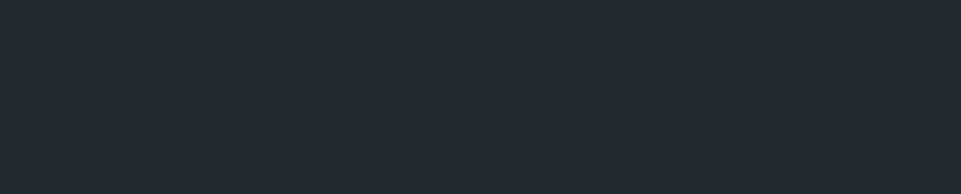
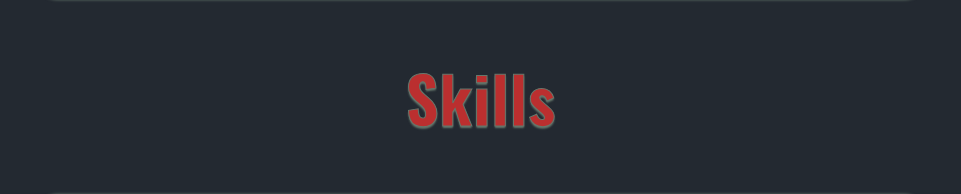
Before and after one commit to meladak286/meladak286.github.io, a Vue app: page / in a window 1280 px wide. Before the commit this address had no page. Shown: the part 550-744 px from the top of the page, without its empty margins (159-1120 px from the left). Built offline with nearby package versions, Linux system fonts and the light colour scheme.

Commit message:
Add skills view to the main page

```diff
--- a/src/App.vue
+++ b/src/App.vue
@@ -1,11 +1,24 @@
 <script setup>
-import homeView from "@src/views/HomeView.vue";
+import homeView from "./views/HomeView.vue";
+import SkillsView from "./views/SkillsView.vue";
 </script>
 
 <template>
   <div>
     <homeView />
+    <h1 class="section-title">Skills</h1>
+    <SkillsView />
   </div>
 </template>
 
-<style></style>
+<style>
+.section-title {
+  color: var(--highlight-color);
+  font-size: 64px;
+  font-weight: bold;
+  text-align: center;
+  letter-spacing: 1px;
+  text-shadow: 0px 2px 2px var(--shadow-color);
+  -webkit-text-stroke: 1px var(--border-color);
+}
+</style>
```
